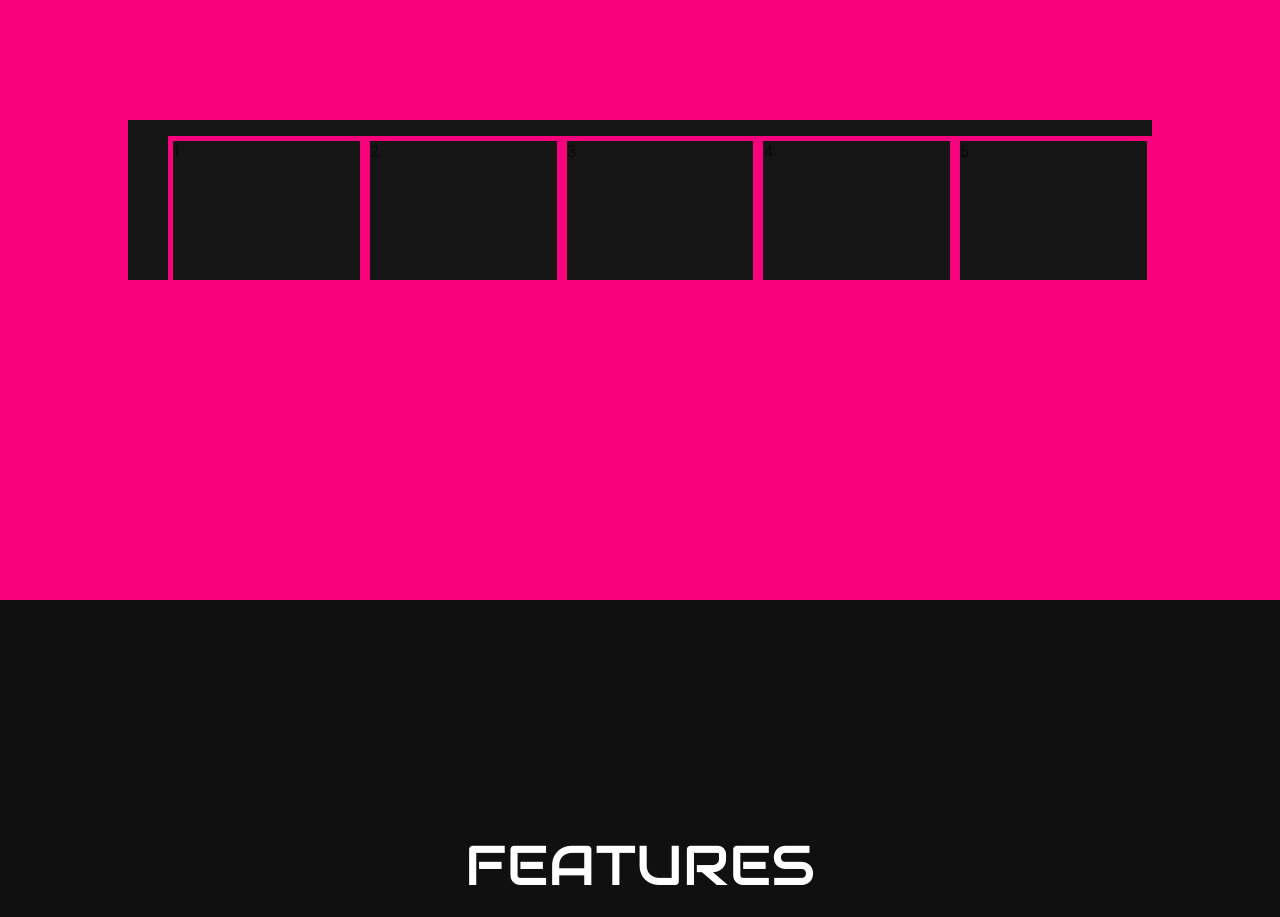
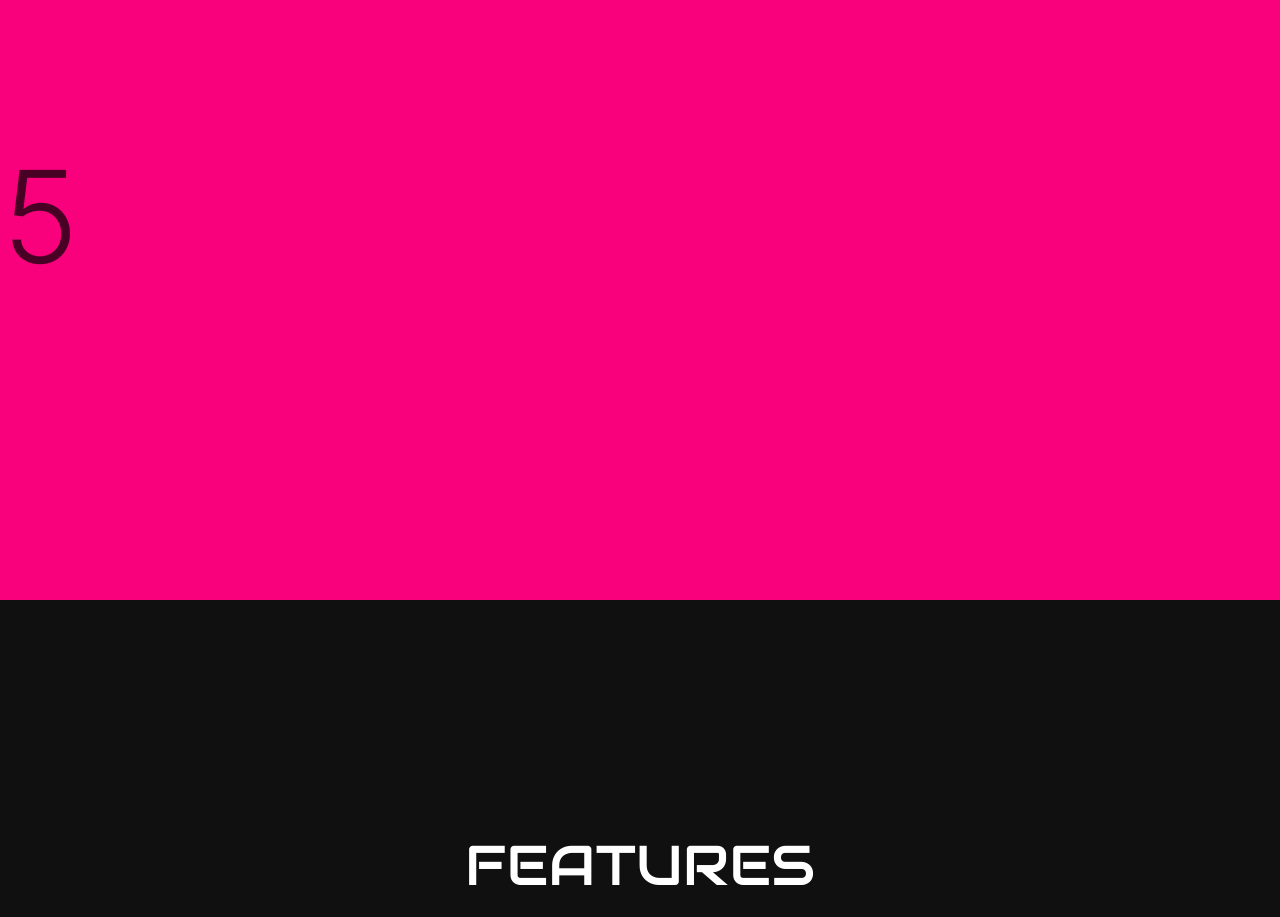
Before and after one commit to vm799/Synetic_sinistersouls, a React (Create React App) app in the folder synetic/: page / in a window 1280 px wide. Shown: the part 1000-1917 px from the top of the page. Built offline with nearby package versions, Linux system fonts and the light colour scheme; a web font is replaced by a local one.

Commit message:
WRD SLIDER

```diff
--- a/synetic/src/components/ImageSlider/ImageSlider.css
+++ b/synetic/src/components/ImageSlider/ImageSlider.css
@@ -12,7 +12,6 @@
 .marquee{
     width:80vw;
     height:20vh;
-    background-color: rgb(21, 21, 21);
     /* overflow:hidden; */
 }
 
@@ -20,11 +19,21 @@
     list-style: none;
     height:100%;
     display:flex;
-    /* animation: */
+    animation: scrolling 10s linear infinite;
+}
+
+@keyframes scrolling {
+    0% { transform: translate(80vw); }
+    100% { transform:translate(-180vw);}
 }
 
 .marquee-content li {
     border:5px solid rgb(249, 0, 124);
     width:20vw;
-    flex-shrink: 1;
+    flex-shrink: 0;
+    display:flex;
+    justify-content:center;
+    align-items: center;
+    font-size: 8rem;
+    white-space: nowrap;
 }
```
